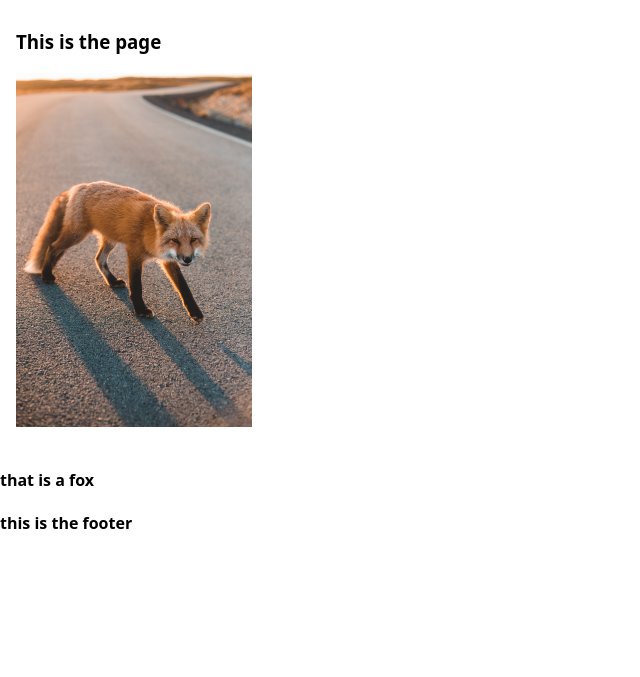
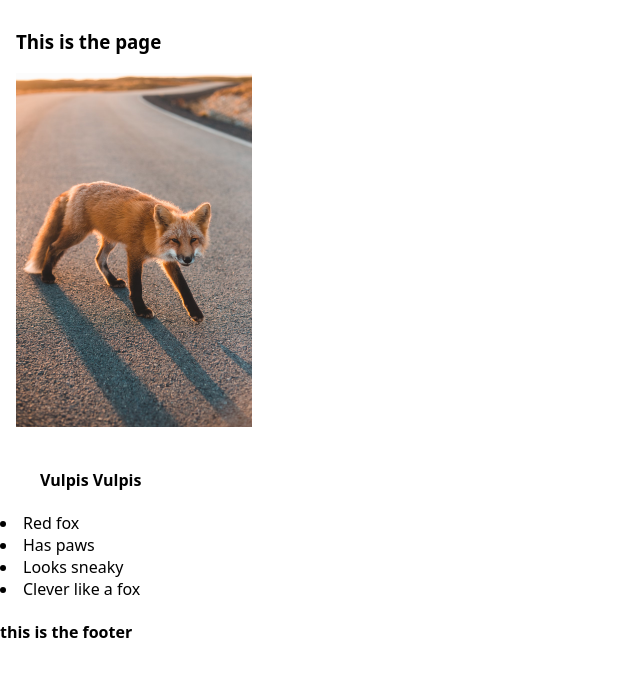
Before and after one commit to Chonkz90/Kode2, a website: page index.html in a window 1280 px wide. Shown: the part 71-748 px from the top of the page, without its empty margins (0-640 px from the left). Drawn offline with Linux system fonts and the light colour scheme.

Commit message:
added UL + LI + more greentext, changed h4

```diff
--- a/index.html
+++ b/index.html
@@ -19,8 +19,13 @@
     <img src="Redfoxroad.avif"
     width="236"
     height="354">
+    <!-- make lists with <ul> and <li>, not selfclosing -->
     </main>
-    <h4> that is a fox</h4>
+    <ul><h4>Vulpis Vulpis</h4></ul>
+    <li>Red fox</li>
+    <li>Has paws</li>
+    <li>Looks sneaky</li>
+    <li>Clever like a fox</li>
     <footer>
       <h4>this is the footer</h4>
     </footer>
```
